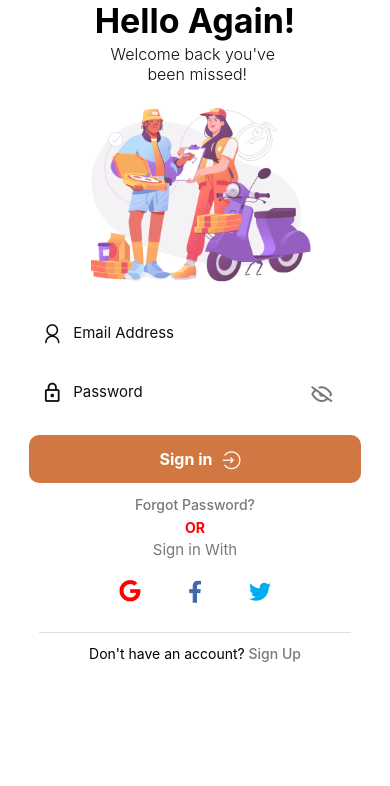
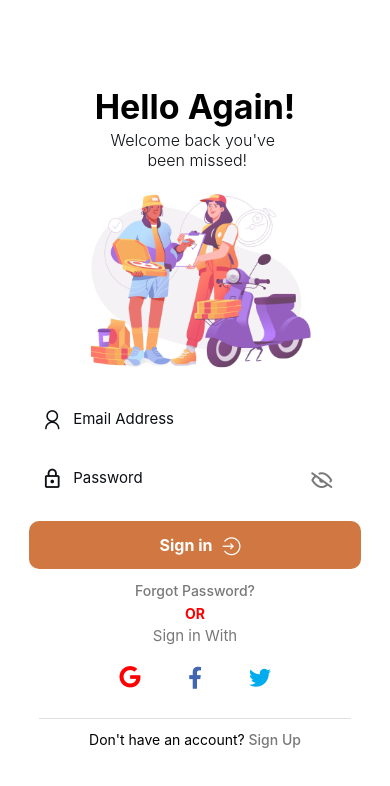
Before and after one commit to BasitKhan03/Food-Bridge, a React Native app: screen /login in a window 390 px wide. Shown: the top 786 px of the page. Built offline with nearby package versions, Linux system fonts and the light colour scheme; no server answers.

Commit message:
Updated code (Login & Signup)

```diff
--- a/app/screens/LoginScreen.js
+++ b/app/screens/LoginScreen.js
@@ -264,13 +264,13 @@ const styles = StyleSheet.create({
   container: {
     flex: 1,
     alignItems: "center",
-    justifyContent: "flex-start",
+    justifyContent: "center",
     backgroundColor: colors.white,
     zIndex: 2,
   },
-  headingContainer: {
-    marginTop: StatusBar.currentHeight * 2,
-  },
+  // headingContainer: {
+  //   marginTop: StatusBar.currentHeight * 1.8,
+  // },
   headingDark: {
     color: colors.black,
     fontSize: 34,
--- a/app/screens/SignupScreen.js
+++ b/app/screens/SignupScreen.js
@@ -635,11 +635,11 @@ const styles = StyleSheet.create({
   container: {
     flex: 1,
     alignItems: "center",
-    justifyContent: "flex-start",
+    justifyContent: "center",
     backgroundColor: colors.white,
     zIndex: 2,
-    paddingTop: StatusBar.currentHeight * 2,
-    paddingBottom: spacing * 1.7,
+    // paddingTop: StatusBar.currentHeight * 1.8,
+    // paddingBottom: spacing * 1.7,
   },
 
   headingDark: {
```
